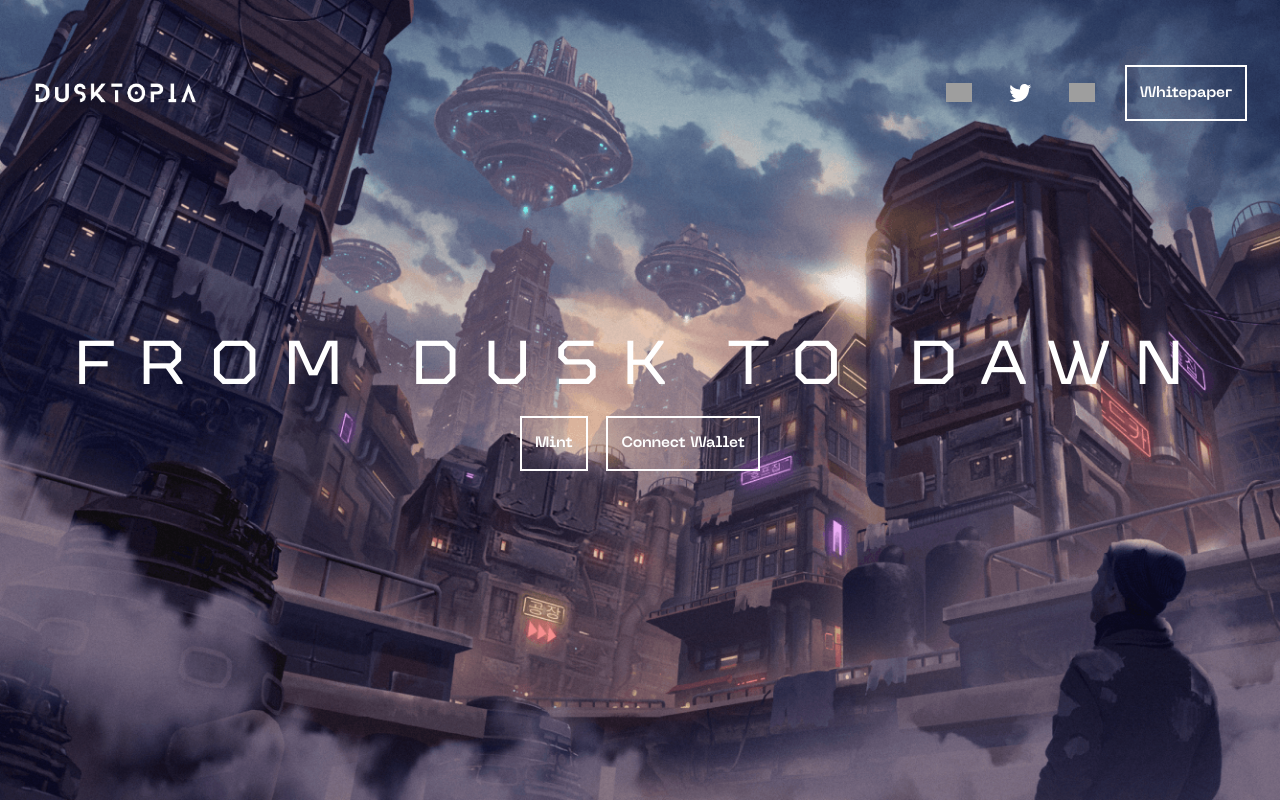
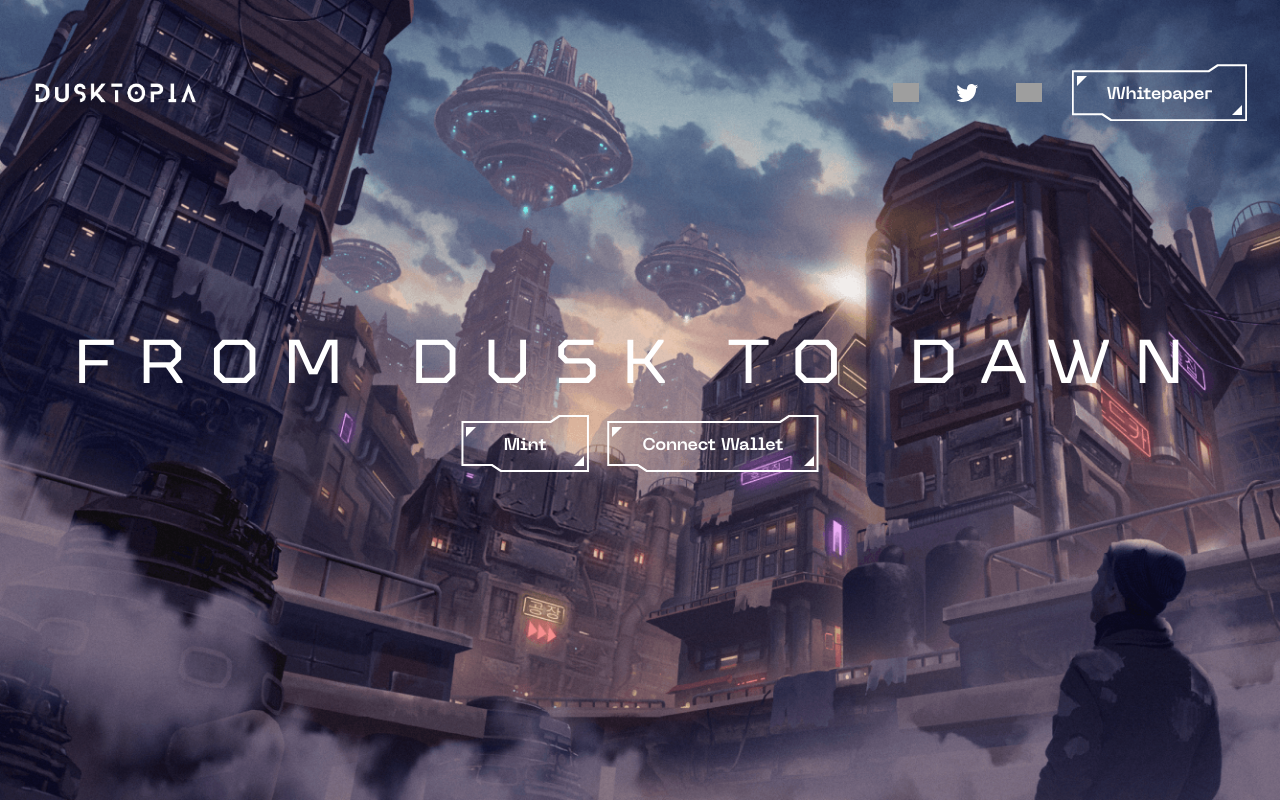
Before and after one commit to OkMoroz/cosmos, a Next.js app: page / in a window 1280 px wide. Built offline with nearby package versions, Linux system fonts and the light colour scheme; grey boxes are pictures that could not be loaded.

Commit message:
edited buttons

```diff
--- a/components/Button/Button.tsx
+++ b/components/Button/Button.tsx
@@ -1,15 +1,24 @@
+import { ReactNode } from "react";
+import cl from "classnames";
+
 import styles from "./style.module.scss";
-import { ReactNode } from "react";
 
 interface ButtonProps {
   onClick: () => void;
   children: ReactNode;
+  className: string;
 }
 
-export const Button: React.FC<ButtonProps> = ({ children, onClick }) => {
+export const Button: React.FC<ButtonProps> = ({
+  onClick,
+  children,
+  className,
+}) => {
   return (
-    <button className={styles.button} onClick={onClick}>
-      {children}
+    <button className={cl(styles.artButton, className)} onClick={onClick}>
+      <span className={styles.artButtonText}>{children}</span>
+      <span className={styles.artButtonAngleLeft} />
+      <span className={styles.artButtonAngleRight} />
     </button>
   );
 };
--- a/components/Button/style.module.scss
+++ b/components/Button/style.module.scss
@@ -1,18 +1,120 @@
-.button {
-  border: 2px solid var(--text-color);
-  font-size: 1rem;
+.artButton {
+  border: none;
+  box-shadow: none;
+  font-size: 1.1429rem;
+  line-height: 1rem;
+  font-family: "NeueMachina", sans-serif;
   font-weight: 700;
-  font-family: "NeueMachina", sans-serif;
   background: none;
-  box-shadow: none;
-  color: var(--text-color);
-  padding: 1.25rem 0.875rem;
+  color: var(--second-color);
+  padding: 22px 35px 18px;
+  transition: all 0.3s;
   cursor: pointer;
-  transition: all 0.3s;
+  position: relative;
+  min-width: 8.5rem;
+  height: 3.8rem;
+
+  &Text {
+    position: relative;
+    z-index: 2;
+  }
 
   &:hover {
-    background-color: var(--second-color);
-    color: var(--second-text-color);
-    opacity: 0.7;
+    &::after {
+      background: var(--second-color);
+    }
+
+    .artButtonText {
+      color: black;
+    }
+
+    .artButtonAngleLeft {
+      border-top-color: black;
+    }
+
+    .artButtonAngleRight {
+      border-bottom-color: black;
+    }
+  }
+
+  &::before {
+    content: "";
+    position: absolute;
+    top: 0;
+    left: 0;
+    display: block;
+    width: 100%;
+    height: 100%;
+    z-index: 1;
+    transition: all 0.3s;
+    clip-path: polygon(
+      0 6px,
+      calc(100% - 39px) 6px,
+      calc(100% - 30px) 0,
+      100% 0,
+      100% 100%,
+      39px 100%,
+      30px calc(100% - 6px),
+      0 calc(100% - 6px),
+      0 calc(100% - 2px - 6px),
+      calc(30px + 1px) calc(100% - 2px - 6px),
+      calc(39px + 1px) calc(100% - 2px),
+      calc(100% - 2px) calc(100% - 2px),
+      calc(100% - 2px) 2px,
+      calc(100% - 30px + 2px - 1px) calc(2px),
+      calc(100% - 39px + 2px - 1px) calc(6px + 2px),
+      2px calc(6px + 2px),
+      2px calc(100% - 2px - 6px),
+      0 calc(100% - 2px - 6px)
+    );
+
+    background: var(--second-color);
+  }
+
+  &::after {
+    content: "";
+    position: absolute;
+    top: 0;
+    left: 0;
+    right: 0;
+    bottom: 0;
+    display: block;
+    z-index: 0;
+    transition: all 0.3s;
+    clip-path: polygon(
+      0 6px,
+      calc(100% - 39px) 6px,
+      calc(100% - 30px) 0,
+      100% 0,
+      100% 100%,
+      39px 100%,
+      30px calc(100% - 6px),
+      0 calc(100% - 6px),
+      0 calc(100% - 2px - 6px)
+    );
+  }
+
+  &AngleLeft {
+    position: absolute;
+    top: 12px;
+    left: 5px;
+    width: 0;
+    height: 0;
+    z-index: 1;
+    border-top: 10px solid var(--second-color);
+    border-right: 10px solid transparent;
+    transition: all 0.3s;
+  }
+
+  &AngleRight {
+    position: absolute;
+    bottom: 6px;
+    right: 5px;
+    width: 0;
+    height: 0;
+    z-index: 1;
+    border-bottom: 10px solid var(--second-color);
+    border-left: 10px solid transparent;
+    transition: all 0.3s;
   }
 }
--- a/pages/index.tsx
+++ b/pages/index.tsx
@@ -6,6 +6,7 @@ import { SocialNetworks } from "../components/SocialNetworks/SocialNetworks";
 import { Button } from "../components/Button/Button";
 // import { Navigation } from "../components/Navigation/Navigation";
 import { Title } from "../components/Title/Title";
+import classNames from "classnames";
 
 export default function Home() {
   return (
@@ -14,17 +15,23 @@ export default function Home() {
         <header className={styles.header}>
           <Logo />
           <SocialNetworks />
-          <Button onClick={() => {}}>Whitepaper</Button>
+          <Button onClick={() => {}} className="">
+            Whitepaper
+          </Button>
         </header>
         {/* <Navigation /> */}
         <div>
           <Title>FROM DUSK TO DAWN</Title>
           <ul className={styles.buttonList}>
             <li>
-              <Button onClick={() => {}}>Mint</Button>
+              <Button onClick={() => {}} className="">
+                Mint
+              </Button>
             </li>
             <li>
-              <Button onClick={() => {}}>Connect Wallet</Button>
+              <Button onClick={() => {}} className="">
+                Connect Wallet
+              </Button>
             </li>
           </ul>
         </div>
```
